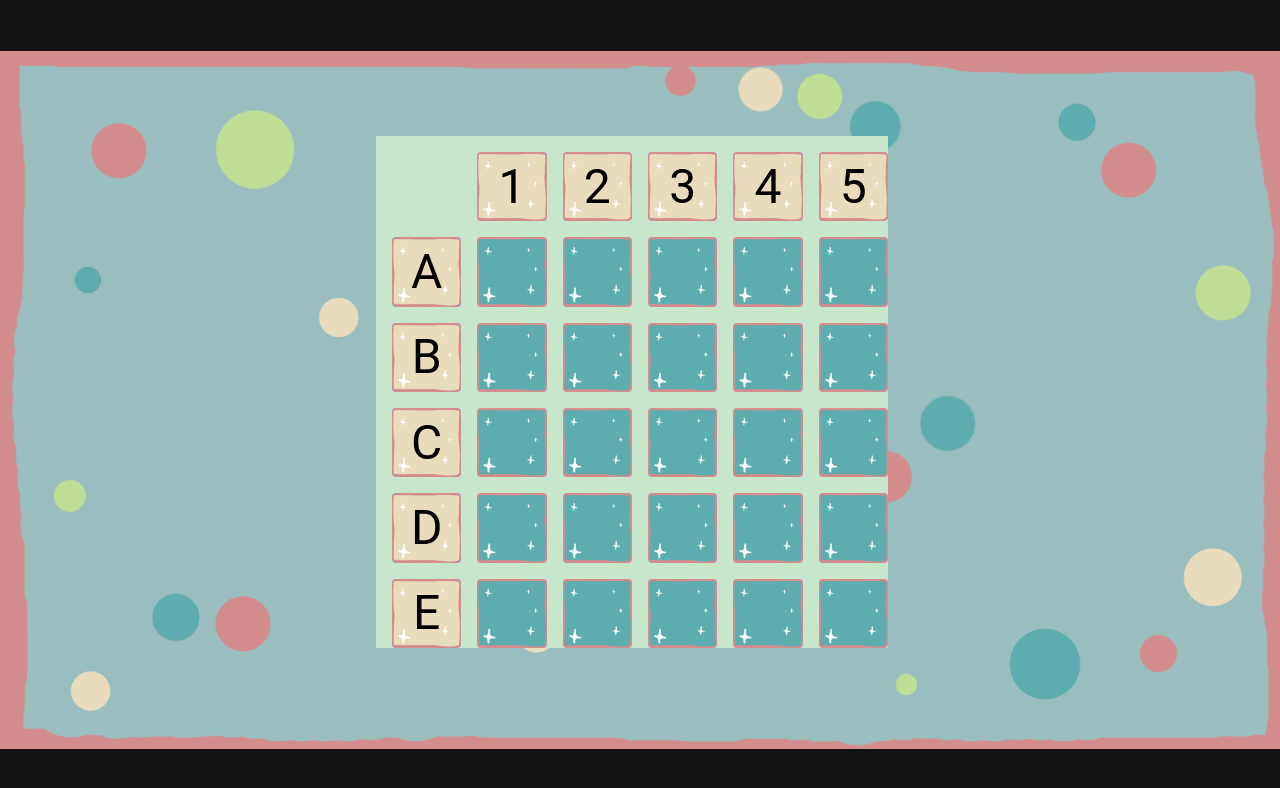
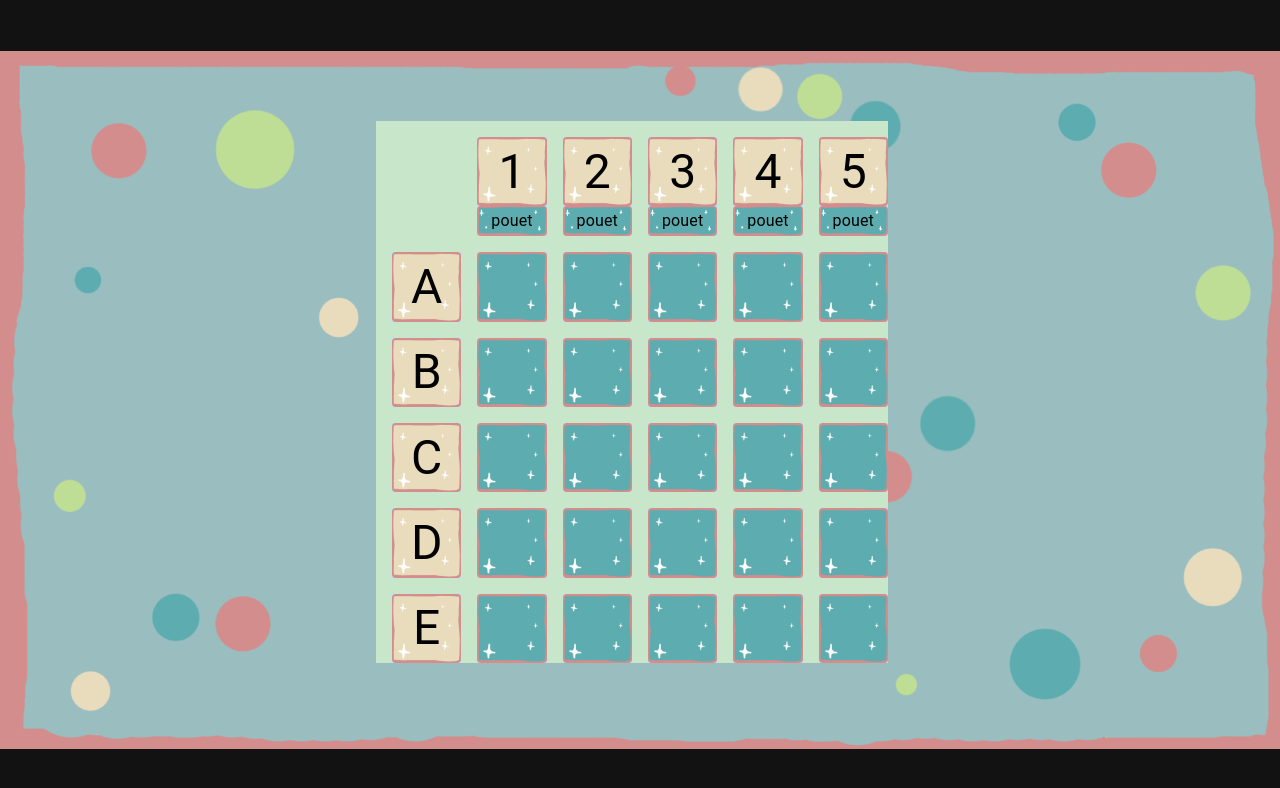
Before and after one commit to Jiihana/MotRigoloWeb, a React (Create React App) app in the folder motrigoloreact/client/: page / in a window 1280 px wide. Shown: the top 788 px of the page. Built offline with nearby package versions, Linux system fonts and the light colour scheme; no server answers.

Commit message:
word card ok pour rangé haut

```diff
--- a/motrigoloreact/client/src/Pages/Game/CardGrid/CardGrid.tsx
+++ b/motrigoloreact/client/src/Pages/Game/CardGrid/CardGrid.tsx
@@ -17,13 +17,23 @@ export interface CardGridInterface {
 }
 
 const CardGrid = (props: CardGridInterface) => {
-    // if (!isLetter(props.cardText)) {
+    if (!isLetter(props.cardText)) {
+        return (
+            <>
+                <CardWithText
+                    cardText={props.cardText}
+                    backgroundImage="/images/carteGrid.png"
+                    height="100%"
+                    width="100%"
+                    cardTextSize="h3"
+                ></CardWithText>
+                <CardWord word="pouet" />
+            </>
+        );
+    }
+
     return (
-        <>
-            <CardWithText cardText={props.cardText} backgroundImage="/images/carteGrid.png" height="100%"></CardWithText>
-            {/* <CardWord word="pouet" width="100%" /> */}
-        </>
+        <CardWithText cardText={props.cardText} backgroundImage="/images/carteGrid.png" height="100%" width="100%" cardTextSize="h3"></CardWithText>
     );
-    // }
 };
 export default CardGrid;
--- a/motrigoloreact/client/src/Pages/Game/CardIndex/CardIndex.tsx
+++ b/motrigoloreact/client/src/Pages/Game/CardIndex/CardIndex.tsx
@@ -5,6 +5,6 @@ import CardWithText from '../CardWithText/CardWithText';
 interface CardIndexInterface {}
 
 const CardIndex = (props: CardIndexInterface) => {
-    return <CardWithText backgroundImage="/images/cardIndexBack.png" cardText="" height="100%"></CardWithText>;
+    return <CardWithText backgroundImage="/images/cardIndexBack.png" cardText="" height="100%" width="100%" cardTextSize="h3"></CardWithText>;
 };
 export default CardIndex;
--- a/motrigoloreact/client/src/Pages/Game/CardWithText/CardWithText.tsx
+++ b/motrigoloreact/client/src/Pages/Game/CardWithText/CardWithText.tsx
@@ -1,9 +1,13 @@
-import { Avatar, Box, colors, Typography } from '@mui/material';
+import { Avatar, Box, colors, Typography, TypographyPropsVariantOverrides } from '@mui/material';
+
+type TypographyVariant = 'h1' | 'h2' | 'h3' | 'h4' | 'h5' | 'h6' | 'subtitle1' | 'subtitle2' | 'body1' | 'body2' | 'caption' | 'overline' | 'inherit';
 
 export interface CardGridInterface {
     cardText: string;
     backgroundImage: string;
     height: string;
+    width: string;
+    cardTextSize: TypographyVariant;
 }
 
 const CardWithText = (props: CardGridInterface) => {
@@ -12,8 +16,7 @@ const CardWithText = (props: CardGridInterface) => {
             sx={{
                 position: 'relative',
                 height: props.height,
-                width: props.height,
-                overflow: 'hidden' // Ensure the image is cropped to the circle
+                width: props.width
             }}
         >
             <Avatar
@@ -21,13 +24,13 @@ const CardWithText = (props: CardGridInterface) => {
                 src={props.backgroundImage}
                 variant="rounded"
                 sx={{
-                    height: props.height,
-                    width: props.height
+                    height: '100%',
+                    width: '100%'
                 }}
             ></Avatar>
             {props.cardText != '' ? (
                 <Typography
-                    variant="h3"
+                    variant={props.cardTextSize}
                     sx={{
                         position: 'absolute',
                         top: '50%',
--- a/motrigoloreact/client/src/Pages/Game/CardWord/CardWord.tsx
+++ b/motrigoloreact/client/src/Pages/Game/CardWord/CardWord.tsx
@@ -4,11 +4,10 @@ import CardWithText from '../CardWithText/CardWithText';
 
 interface CardWordInterface {
     word: string;
-    width: string;
 }
 
 const CardWord = (props: CardWordInterface) => (
-    <CardWithText cardText={props.word} backgroundImage="/images/cardWord.png" height="50%"></CardWithText>
+    <CardWithText cardText={props.word} backgroundImage="/images/cardWord.png" height="100%" width="100%" cardTextSize="body1"></CardWithText>
 );
 
 export default CardWord;
```
